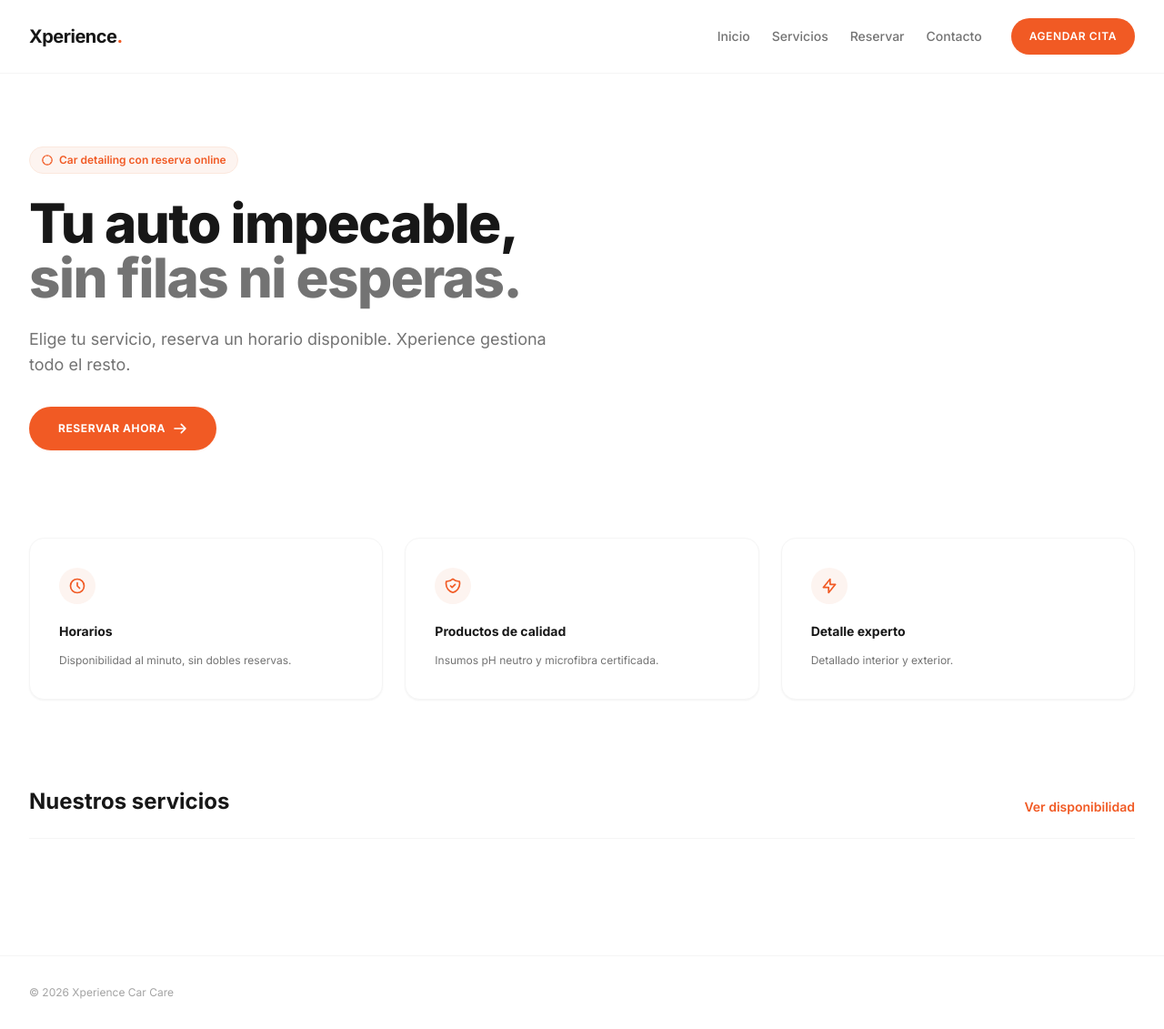
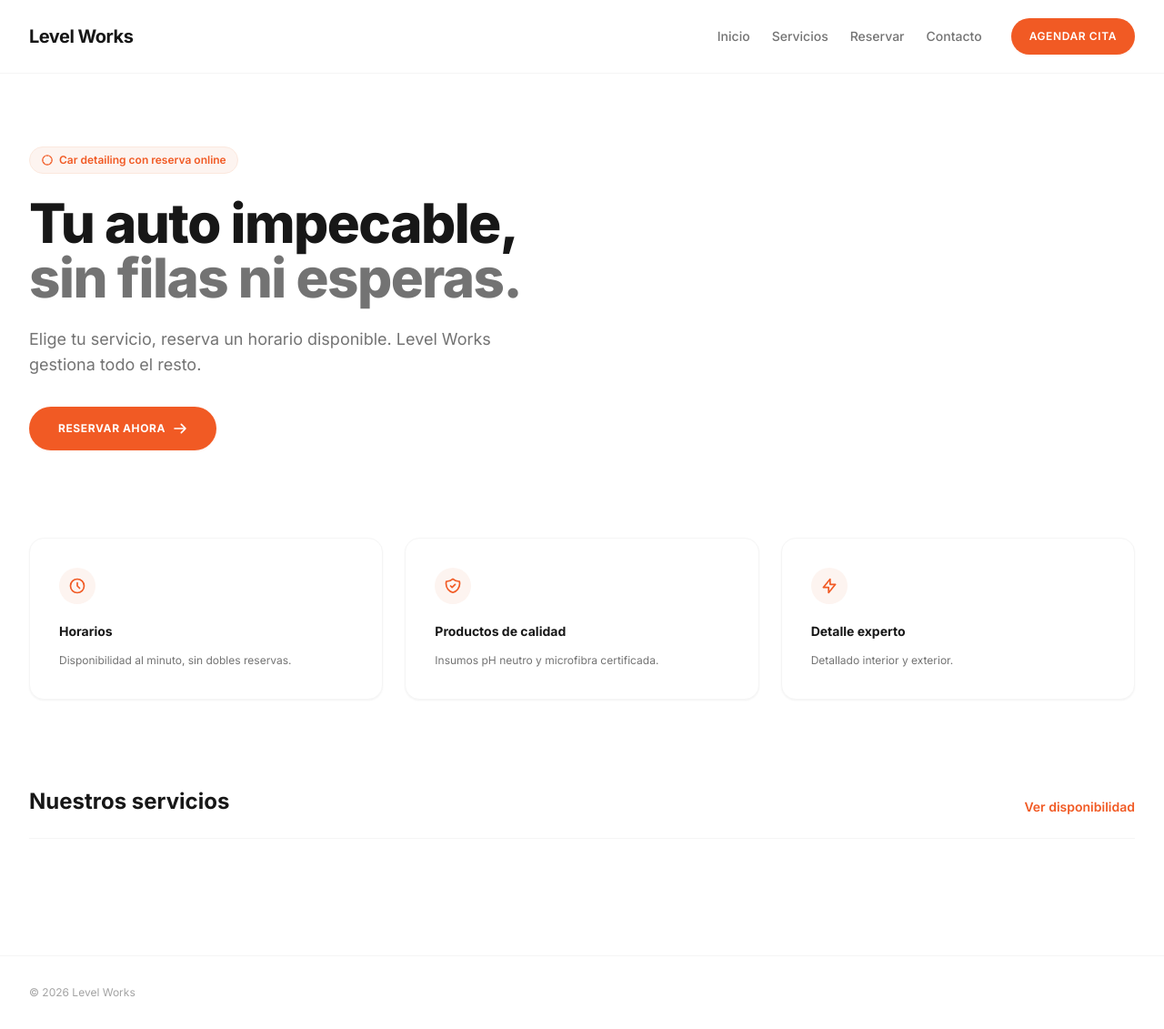
Before and after one commit to LukasGarrido/LevelWorks, a FastAPI app: page / in a window 1280 px wide. Shown: the whole page at 91% size. Run offline with FastAPI, Linux system fonts and the light colour scheme; data that the repository does not hold is empty; parts of the project's set-up code (start-up, migrations or seed data) failed here and were passed over; some libraries are stand-ins or nearby versions.

Commit message:
refactor: cambio de marca

```diff
--- a/app/config.py
+++ b/app/config.py
@@ -8,14 +8,14 @@ from functools import lru_cache
 
 
 class Settings(BaseSettings):
-    APP_NAME: str = "xperience"
+    APP_NAME: str = "Level Works"
     DEBUG: bool = False
     PORT: int = 8000
     SECRET_KEY: str = "changeme"
-    DATABASE_URL: str = "sqlite+aiosqlite:///./xperience.db"
-    CONTACT_EMAIL: str = "contacto@gmail.com"
+    DATABASE_URL: str = "sqlite+aiosqlite:///./level_works.db"
+    CONTACT_EMAIL: str = "[EMAIL_ADDRESS]"
     CONTACT_PHONE: str = "+56912345678"
-    INSTAGRAM_HANDLE: str = "@xperience.cc"
+    INSTAGRAM_HANDLE: str = "@level.works.cl"
 
     model_config = SettingsConfigDict(env_file=".env", extra="ignore")
 
--- a/app/main.py
+++ b/app/main.py
@@ -42,7 +42,7 @@ app = FastAPI(
 admin = Admin(
     app,
     engine,
-    title="Xperience Panel",
+    title="Level Works Panel",
     authentication_backend=AdminAuth()
 )
 
--- a/app/routes/views.py
+++ b/app/routes/views.py
@@ -80,7 +80,7 @@ async def home(request: Request, db: AsyncSession = Depends(get_db)):
     return templates.TemplateResponse(
         request=request,
         name="home.html",
-        context={"request": request, "title": "Xperience – Detailing Profesional", "servicios": servicios},
+        context={"request": request, "title": "Level Works – Detailing", "servicios": servicios},
     )
 
 
@@ -93,7 +93,7 @@ async def servicios(request: Request, db: AsyncSession = Depends(get_db)):
     return templates.TemplateResponse(
         request=request,
         name="servicios.html",
-        context={"request": request, "title": "Nuestros Servicios — Xperience", "servicios": servicios},
+        context={"request": request, "title": "Nuestros Servicios — Level Works", "servicios": servicios},
     )
 
 
@@ -116,7 +116,7 @@ async def reservas(
         name="reservas.html",
         context={
             "request": request,
-            "title": "Reservar Cita — Xperience",
+            "title": "Reservar Cita — Level Works",
             "servicios": servicios,
             "selected_servicio_id": servicio_id,
             "initial_step": initial_step
--- a/app/templates/base.html
+++ b/app/templates/base.html
@@ -4,10 +4,10 @@
 <head>
     <meta charset="UTF-8">
     <meta name="viewport" content="width=device-width, initial-scale=1.0">
-    <meta name="description" content="Xperience – Detailing de ultra alta gama.">
+    <meta name="description" content="Level Works – Detailing.">
     <meta name="theme-color" content="#ffffff">
 
-    <title>{% block title %}Xperience{% endblock %}</title>
+    <title>{% block title %}Level Works{% endblock %}</title>
 
     <link rel="preconnect" href="https://fonts.googleapis.com">
     <link rel="preconnect" href="https://fonts.gstatic.com" crossorigin>
@@ -134,10 +134,9 @@
     <header class="w-full bg-white border-b border-neutral-100 sticky top-0 z-50">
         <div class="mx-auto max-w-7xl px-6 md:px-8 h-20 flex items-center justify-between">
 
-            <!-- Logo: Xperience. -->
+            <!-- Logo: Level Works. -->
             <a href="/" class="flex items-center gap-1 group">
-                <span class="text-xl font-bold tracking-tight text-neutral-900">Xperience<span
-                        class="text-brand">.</span></span>
+                <span class="text-xl font-bold tracking-tight text-neutral-900">Level Works</span>
             </a>
 
             <!-- Navigation and Actions -->
@@ -251,7 +250,7 @@
     <!-- FOOTER (Basado en home.png) -->
     <footer class="bg-white border-t border-neutral-100 py-8 text-neutral-400 text-xs">
         <div class="mx-auto max-w-7xl px-6 md:px-8 flex flex-col sm:flex-row items-center justify-between gap-4">
-            <p>&copy; 2026 Xperience Car Care</p>
+            <p>&copy; 2026 Level Works </p>
 
         </div>
     </footer>
--- a/app/templates/home.html
+++ b/app/templates/home.html
@@ -26,7 +26,7 @@
 
         <!-- Hero Description -->
         <p class="text-neutral-500 text-base sm:text-lg max-w-xl leading-relaxed font-normal">
-            Elige tu servicio, reserva un horario disponible. Xperience gestiona todo el resto.
+            Elige tu servicio, reserva un horario disponible. Level Works gestiona todo el resto.
         </p>
 
         <!-- Hero Actions -->
```
Also changed, not shown: DockerCMD.md (+2 -2 lines), README.md, 1 other file.
